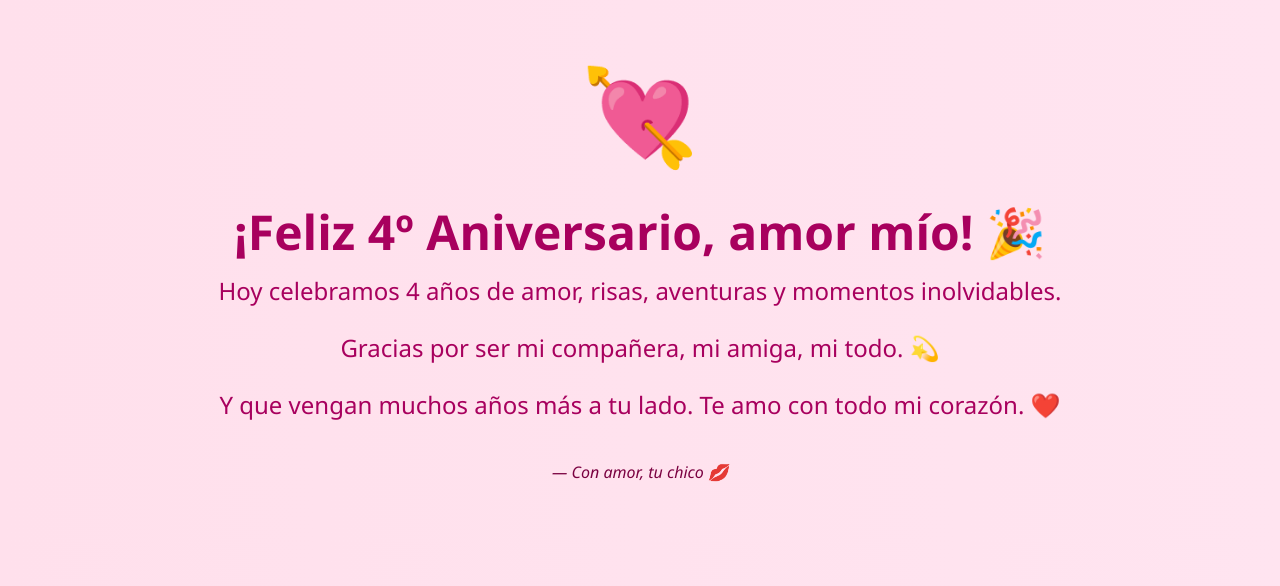
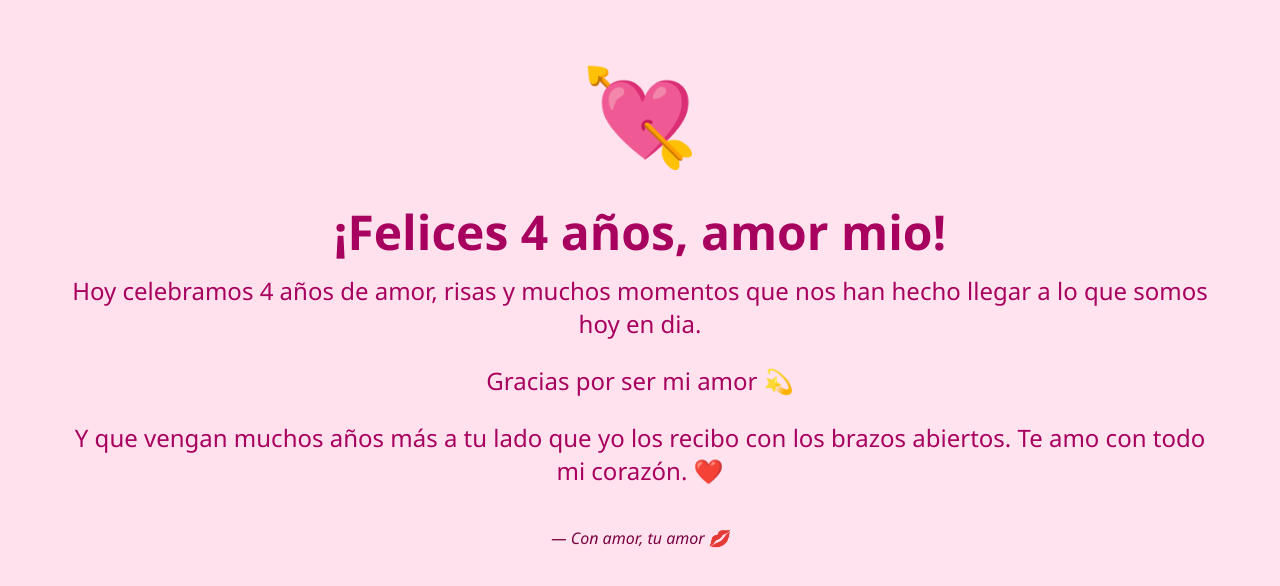
Before and after one commit to aymenenene/aniversario-4-anos, a plain HTML site: page index.html in a window 1280 px wide. Shown: the top 586 px of the page. Drawn offline with Linux system fonts and the light colour scheme.

Commit message:
Primera versión de la página para 4 años

```diff
--- a/index.html
+++ b/index.html
@@ -2,7 +2,7 @@
 <html lang="es">
 <head>
   <meta charset="UTF-8">
-  <title>Feliz 4º Aniversario 💑</title>
+  <title>Felices 4 años cariño 💑</title>
   <style>
     body {
       background: linear-gradient(to right, #ffe0ec, #ffe4f0);
@@ -48,13 +48,13 @@
 </head>
 <body>
   <div class="heart">💘</div>
-  <h1>¡Feliz 4º Aniversario, amor mío! 🎉</h1>
-  <p>Hoy celebramos 4 años de amor, risas, aventuras y momentos inolvidables.</p>
-  <p>Gracias por ser mi compañera, mi amiga, mi todo. 💫</p>
-  <p>Y que vengan muchos años más a tu lado. Te amo con todo mi corazón. ❤️</p>
+  <h1>¡Felices 4 años, amor mio! </h1>
+  <p>Hoy celebramos 4 años de amor, risas y muchos momentos que nos han hecho llegar a lo que somos hoy en dia.</p>
+  <p>Gracias por ser mi amor 💫</p>
+  <p>Y que vengan muchos años más a tu lado que yo los recibo con los brazos abiertos. Te amo con todo mi corazón. ❤️</p>
 
   <div class="footer">
-    — Con amor, tu chico 💋
+    — Con amor, tu amor 💋
   </div>
 </body>
 </html>
```
